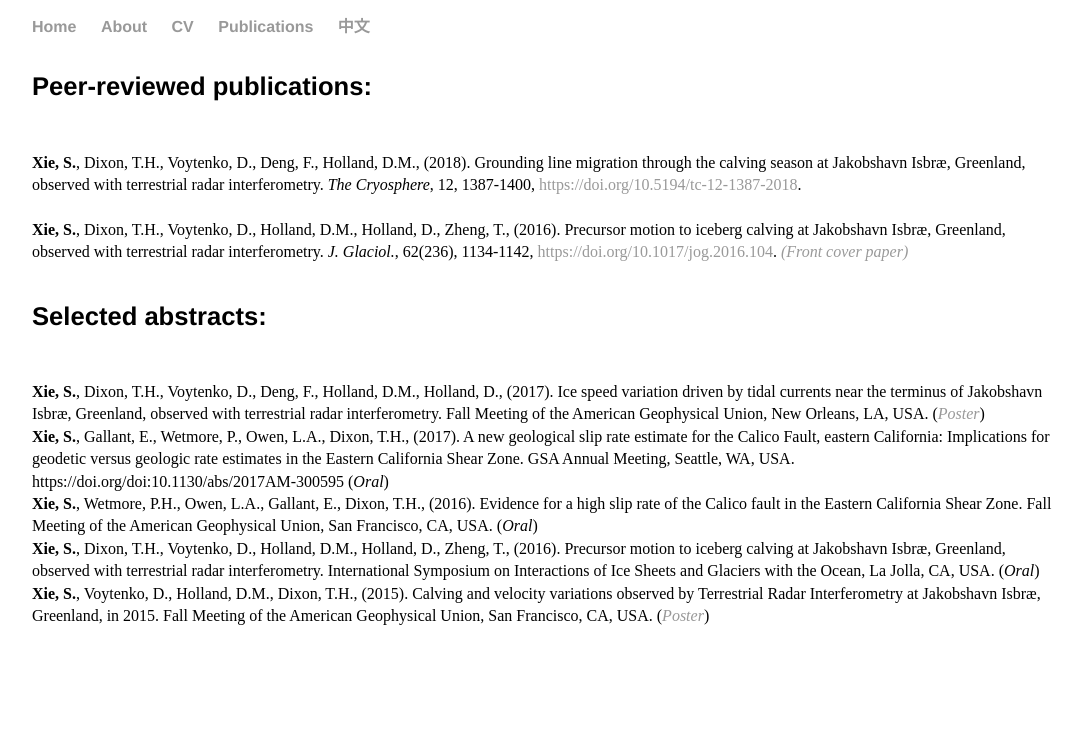
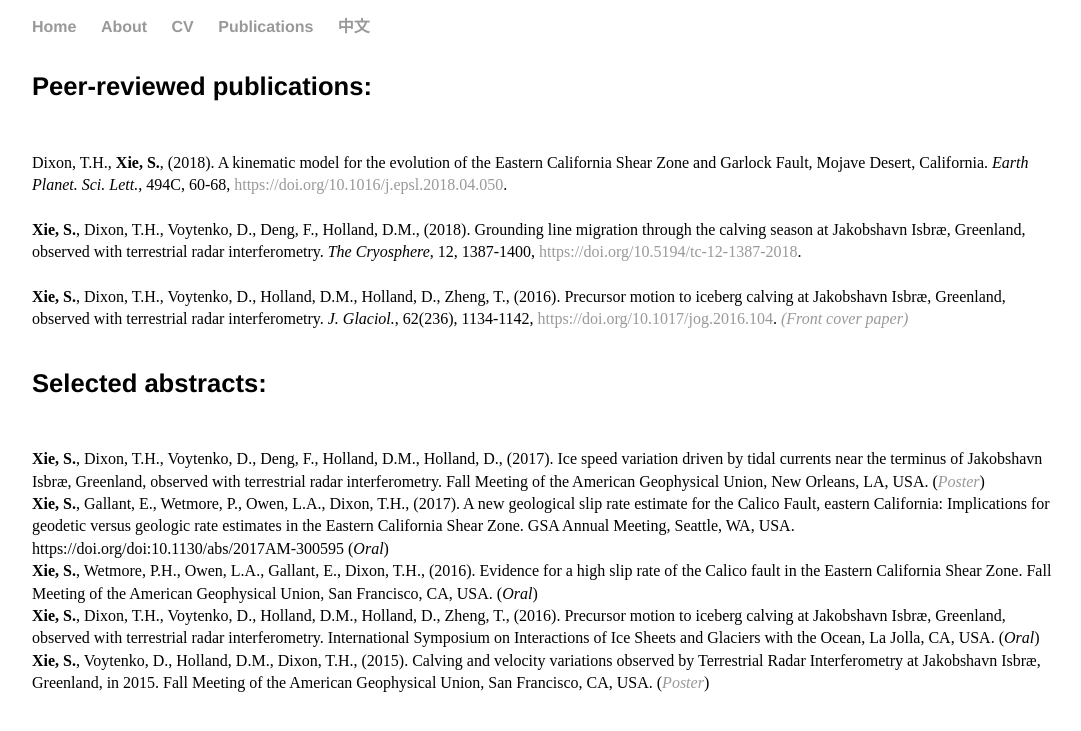
Before and after one commit to suruixie/suruixie.github.io, a Jekyll site: the page built from publications/index.html, in a window 1280 px wide. Shown: the top 731 px of the page, without its empty margins (96-1177 px from the left). Built offline with Jekyll 4.4.1, drawn with Linux system fonts in a browser that asks for light colours.

Commit message:
Update index.html

```diff
--- a/publications/index.html
+++ b/publications/index.html
@@ -6,6 +6,8 @@
 
 	<h4>Peer-reviewed publications:</h4>
 	<p style="font-size:1.0em;">
+		Dixon, T.H., <strong>Xie, S.</strong>, (2018). A kinematic model for the evolution of the Eastern California Shear Zone and Garlock Fault, Mojave Desert, California. <em>Earth Planet. Sci. Lett.</em>, 494C, 60-68, <a href="https://doi.org/10.1016/j.epsl.2018.04.050">https://doi.org/10.1016/j.epsl.2018.04.050</a>.  <br>
+		<br style="line-height:0.1em">
 		<strong>Xie, S.</strong>, Dixon, T.H., Voytenko, D., Deng, F., Holland, D.M., (2018). Grounding line migration through the calving season at Jakobshavn Isbræ, Greenland, observed with terrestrial radar interferometry. <em>The Cryosphere</em>, 12, 1387-1400, <a href="https://doi.org/10.5194/tc-12-1387-2018">https://doi.org/10.5194/tc-12-1387-2018</a>.  <br>
 		<br style="line-height:0.1em">
 		<strong>Xie, S.</strong>, Dixon, T.H., Voytenko, D., Holland, D.M., Holland, D., Zheng, T., (2016). Precursor motion to iceberg calving at Jakobshavn Isbræ, Greenland, observed with terrestrial radar interferometry. <em>J. Glaciol.</em>, 62(236), 1134-1142, <a href="https://doi.org/10.1017/jog.2016.104">https://doi.org/10.1017/jog.2016.104</a>. <em><a href="https://doi.org/10.1017/jog.2016.123"> (Front cover paper)</a></em> <br>
```
